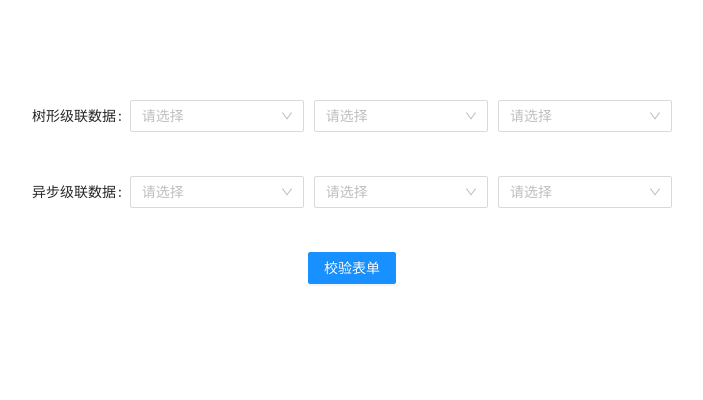
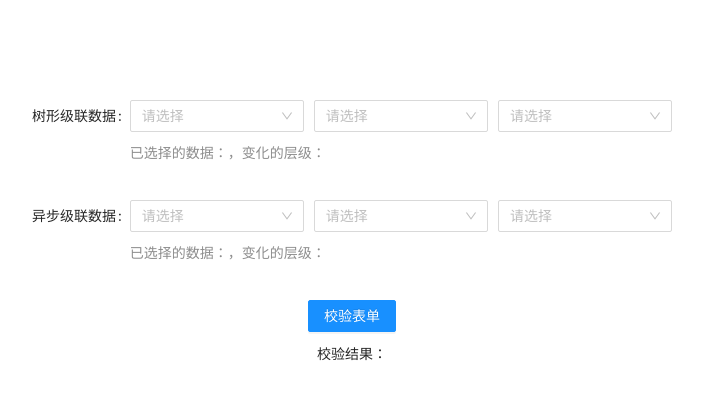
Before and after one commit to chencl1986/Cascade, a React (Create React App) app: page / in a window 1280 px wide. Shown: the top 400 px of the page, without its empty margins (288-991 px from the left). Built offline with nearby package versions, Linux system fonts and the light colour scheme.

Commit message:
feat(): 优化Demo

```diff
--- a/src/App.tsx
+++ b/src/App.tsx
@@ -25,6 +25,13 @@ const pcaCascadeData = new CascadeData<PCAItem>(pcaCode, pcaCascadeKeys);
 
 function App() {
   const [form] = Form.useForm();
+  const [pcaData, setPCAData] = useState<PCAItem[] | null>(null);
+  const [changedPCAIndex, setPCAIndex] = useState<number | null>(null);
+  const [asyncPCAData, setAsyncPCAData] = useState<PCAItem[] | null>(null);
+  const [changedAsyncPCAIndex, setAsyncPCAIndex] = useState<number | null>(
+    null
+  );
+  const [validateResult, setValidateResult] = useState<boolean | null>(null);
   const [dataSource, setDataSource] = useState<PCAItem[][]>([
     (pcaCode as PCAItem[]).map(
       (item: PCAItem): PCAItem => ({
@@ -38,7 +45,9 @@ function App() {
   const onValidate = useCallback(async () => {
     try {
       await form.validateFields();
+      setValidateResult(true);
     } catch (error) {
+      setValidateResult(false);
       console.error(error);
     }
   }, []);
@@ -69,6 +78,11 @@ function App() {
       <Form.Item
         name={'PCA'}
         label={'树形级联数据'}
+        extra={`已选择的数据：${
+          pcaData ? JSON.stringify(pcaData) : ''
+        }，变化的层级：${
+          typeof changedPCAIndex === 'number' ? changedPCAIndex : ''
+        }`}
         rules={[
           {
             validator: pcaCascadeData.cascadeValidator,
@@ -80,13 +94,19 @@ function App() {
           dataSource={pcaCascadeData}
           cascadeKeys={pcaCascadeKeys}
           onChange={async (value: PCAItem[], level: number) => {
-            console.log(value, level);
+            setPCAData(value);
+            setPCAIndex(level);
           }}
         />
       </Form.Item>
       <Form.Item
         name={'AsyncPCA'}
         label={'异步级联数据'}
+        extra={`已选择的数据：${
+          asyncPCAData ? JSON.stringify(asyncPCAData) : ''
+        }，变化的层级：${
+          typeof changedAsyncPCAIndex === 'number' ? changedAsyncPCAIndex : ''
+        }`}
         rules={[
           {
             validator: asyncPCAValidator,
@@ -98,7 +118,8 @@ function App() {
           dataSource={dataSource}
           cascadeKeys={pcaCascadeKeys}
           onChange={async (value: PCAItem[], level: number) => {
-            console.log(value, level);
+            setAsyncPCAData(value);
+            setAsyncPCAIndex(level);
             if (level < dataSource.length - 1) {
               const newCascade = await getPCASelection(
                 value[level].code as CascadeValue
@@ -120,10 +141,32 @@ function App() {
           }}
         />
       </Form.Item>
-      <div style={{ display: 'flex', justifyContent: 'center' }}>
+      <div
+        style={{
+          display: 'flex',
+          justifyContent: 'center',
+          marginBottom: '10px',
+        }}
+      >
         <Button type={'primary'} onClick={onValidate}>
           校验表单
         </Button>
+      </div>
+      <div
+        style={{
+          display: 'flex',
+          justifyContent: 'center',
+          lineHeight: '24px',
+        }}
+      >
+        校验结果：
+        {validateResult === null ? (
+          ''
+        ) : validateResult ? (
+          <span style={{ color: 'green', fontWeight: 'bold' }}>成功</span>
+        ) : (
+          <span style={{ color: 'red', fontWeight: 'bold' }}>失败</span>
+        )}
       </div>
     </Form>
   );
```
Also changed, not shown: 13 other files (tests, documents, lock files or other folders).
